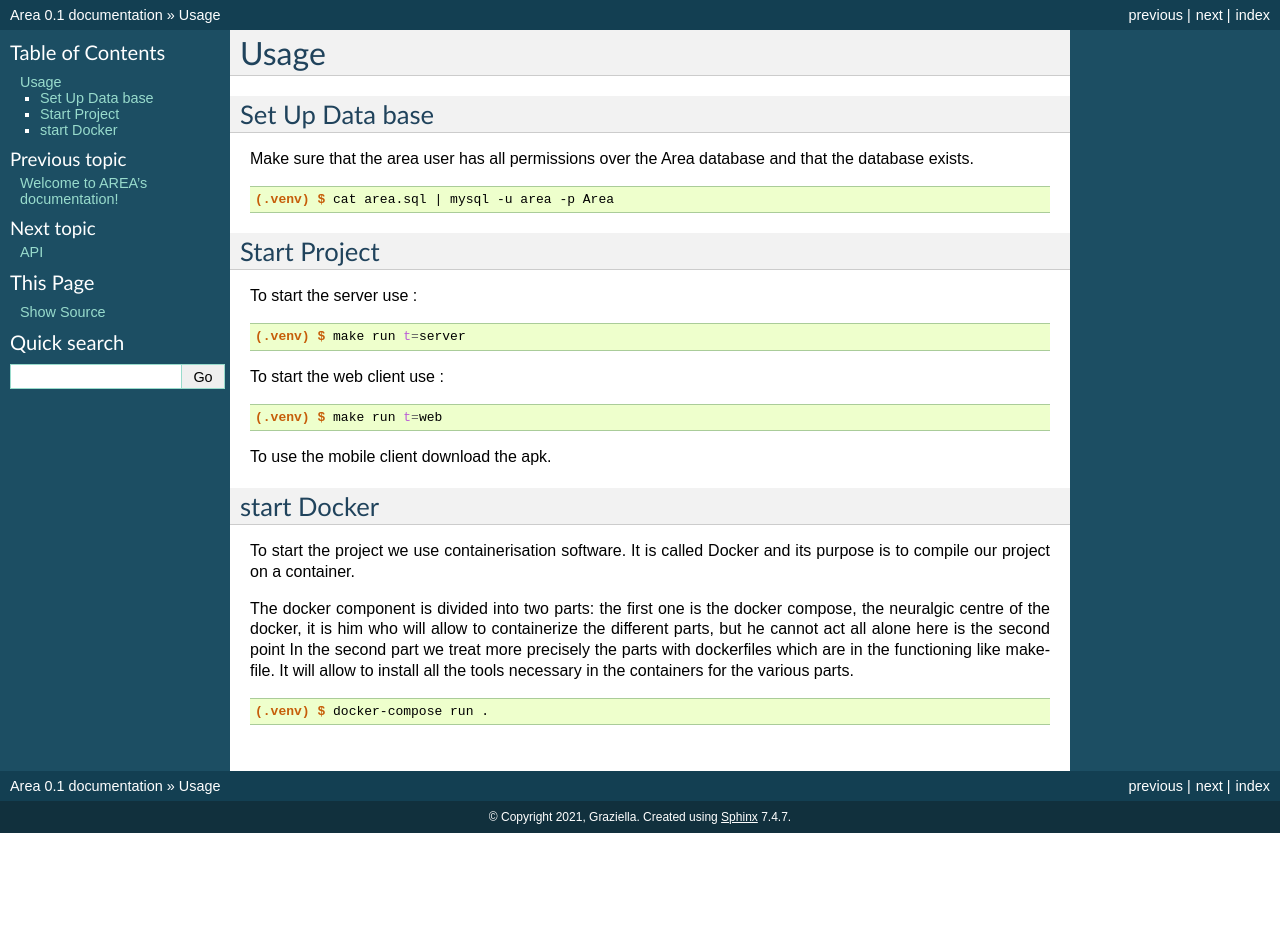
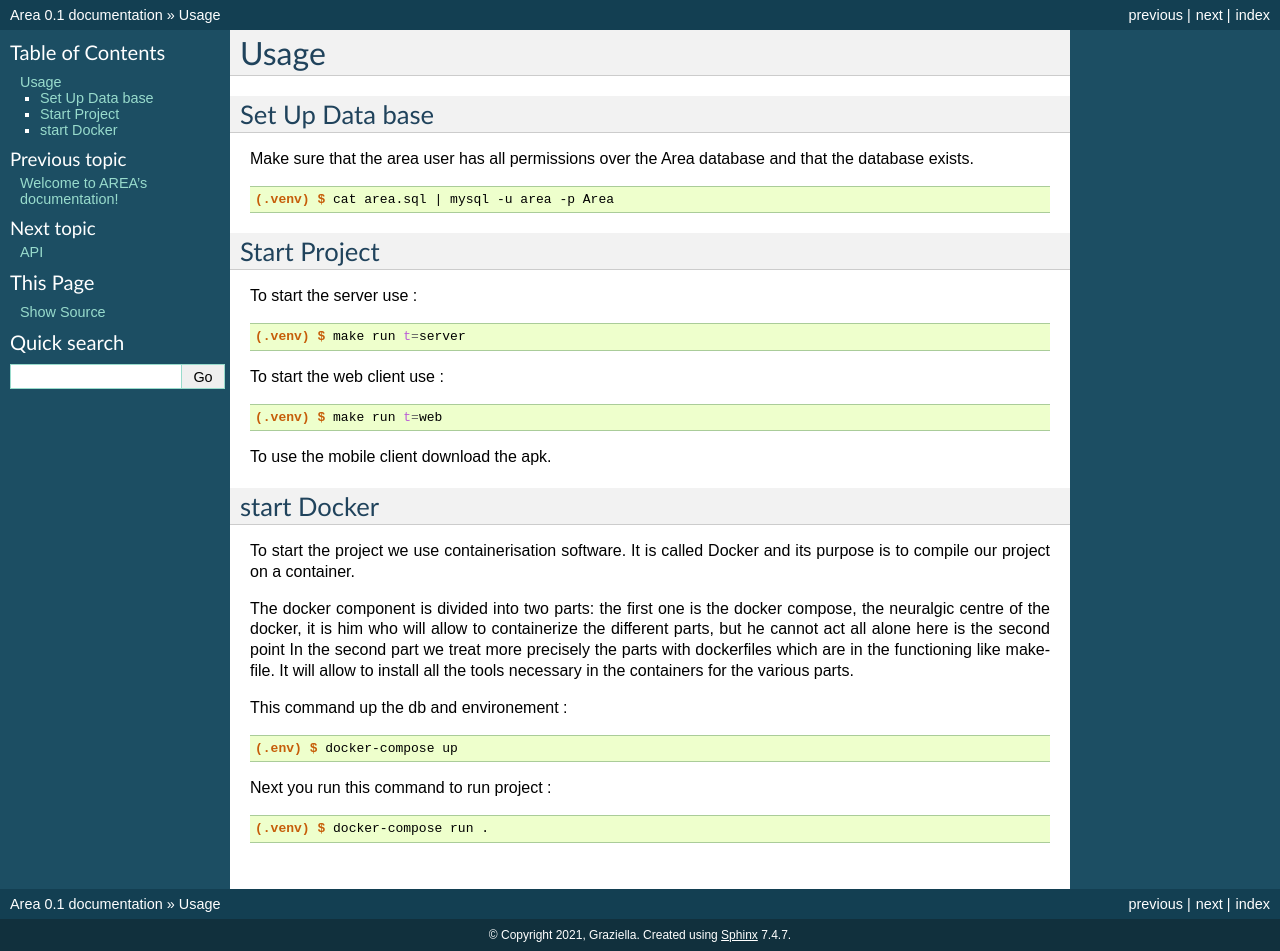
Before and after one commit to Lucas-COX/AREA, a Sphinx documentation site: the page built from doc/docs/source/usage.rst, in a window 1280 px wide. Built offline with Sphinx 7.4.7, drawn with Linux system fonts in a browser that asks for light colours; pages that are not in the unit, such as notebooks, are missing from menus; before the commit the page ends 900 px from its top, so only the background shows below that.

Commit message:
feat(doc): add command for the docker

```diff
--- a/doc/docs/source/usage.rst
+++ b/doc/docs/source/usage.rst
@@ -45,6 +45,14 @@ The docker component is divided into two parts:
 the first one is the docker compose, the neuralgic centre of the docker, it is him who will allow to containerize the different parts, but he cannot act all alone here is the second point
 In the second part we treat more precisely the parts with dockerfiles which are in the functioning like makefile. It will allow to install all the tools necessary in the containers for the various parts.
 
+This command up the db and environement :
+
+.. code-block:: console
+
+   (.env) $ docker-compose up
+
+
+Next you run this command to run project :
 
 .. code-block:: console
 
```
